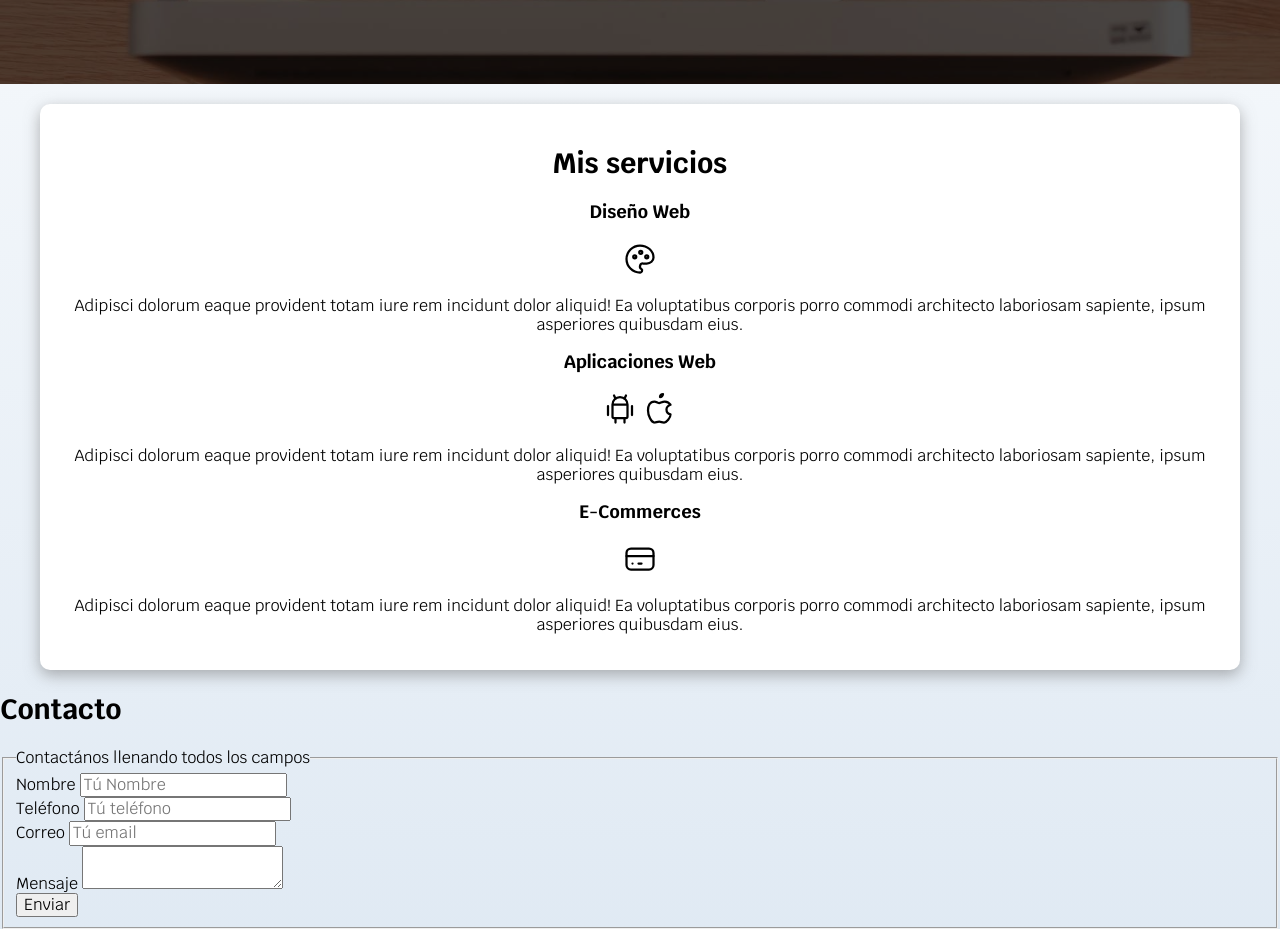
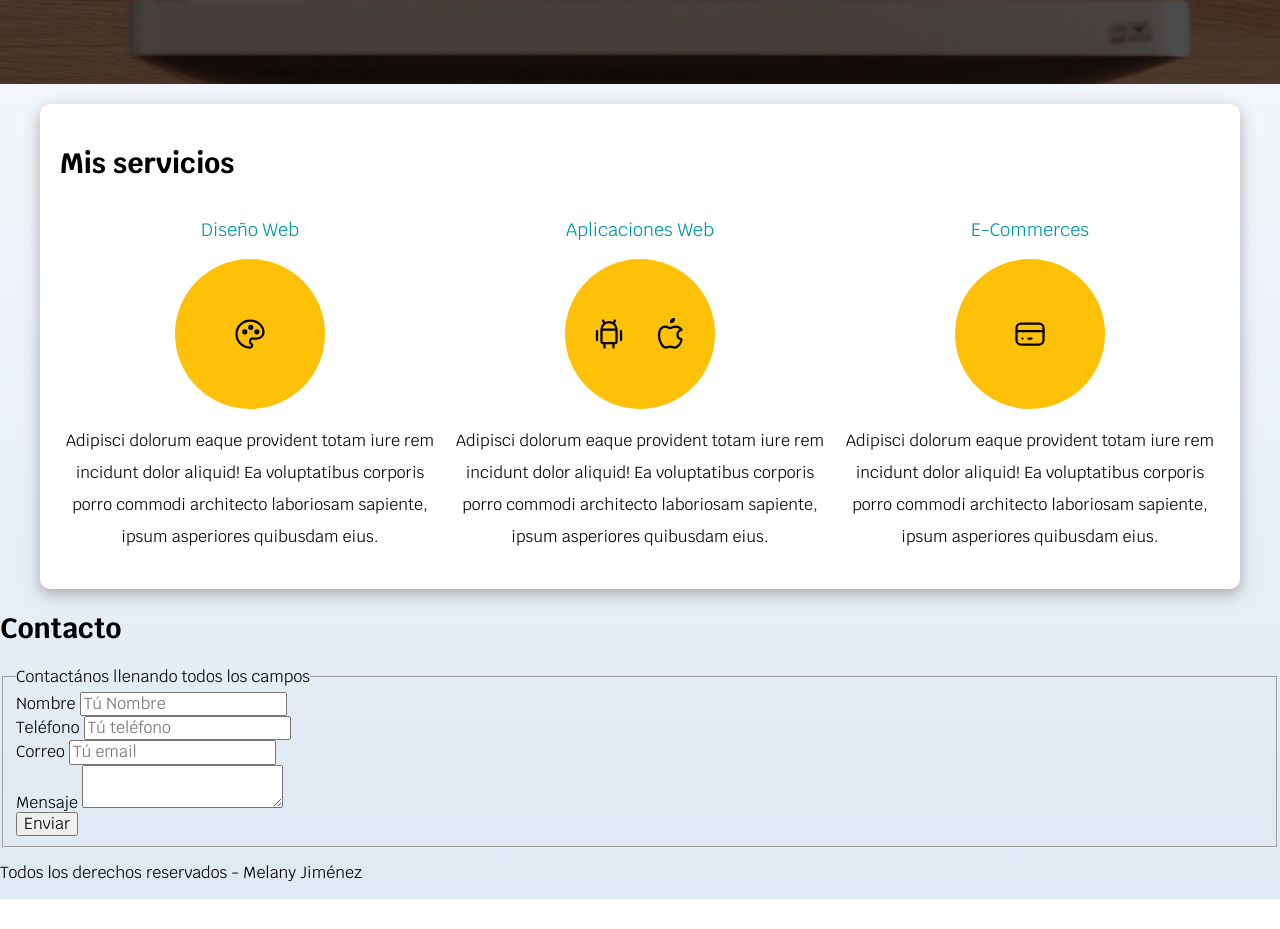
Before and after one commit to Melany0802/FreelanceDesigner, a plain HTML site: page index.html in a window 1280 px wide. Shown: the part 489-1418 px from the top of the page. After the commit the page ends 1388 px from the top, so only its background shows below. Drawn offline with Linux system fonts and the light colour scheme.

Commit message:
Services container design.

```diff
--- a/css/styles.css
+++ b/css/styles.css
@@ -33,7 +33,7 @@ body {
     max-width: 120rem;
     /*Toma como máximo 1200px, sino se puede, toma el 100% que es el ancho por defecto*/
     margin: 0 auto;
-    text-align: center;
+
 }
 
 .boton {
@@ -177,3 +177,39 @@ h3 {
 .contenido-hero p {
     color: var(--blanco);
 }
+
+
+/* Servicios */
+@media(min-width: 768px) {
+    .servicios {
+        display: grid;
+        grid-template-columns: repeat(3, 1fr);
+        column-gap: 1rem;
+    }
+}
+
+.servicio{ /*Para poder tener centrado los circulos*/
+    display: flex;
+    flex-direction: column;
+    align-items: center;
+}
+
+.servicio h3{
+    color: var(--secundario);
+    font-weight: normal;
+}
+
+.servicio p{
+    line-height: 2; /*interlineado*/
+    text-align: center;
+}
+
+.servicio .iconos{
+    height: 15rem;
+    width: 15rem;
+    background-color: var(--primario);
+    border-radius: 50%; /*Si tenemos un cuadrado y le ponemos este border-radius se forma un circulo perfecto*/
+    display: flex;
+    justify-content: space-evenly;
+    align-items: center;
+}
--- a/index.html
+++ b/index.html
@@ -51,12 +51,13 @@
 
     <main class="contenedor sombra">
         <h2>Mis servicios</h2>
-
-        <section>
+        <div class="servicios">
+            <section class="servicio">
                 <h3>Diseño Web</h3>
-            <svg xmlns="http://www.w3.org/2000/svg" class="icon icon-tabler icon-tabler-palette" width="36" height="36"
-                viewBox="0 0 24 24" stroke-width="1.5" stroke="#000000" fill="none" stroke-linecap="round"
-                stroke-linejoin="round">
+                <div class="iconos">
+                    <svg xmlns="http://www.w3.org/2000/svg" class="icon icon-tabler icon-tabler-palette" width="36"
+                        height="36" viewBox="0 0 24 24" stroke-width="1.5" stroke="#000000" fill="none"
+                        stroke-linecap="round" stroke-linejoin="round">
                         <path stroke="none" d="M0 0h24v24H0z" fill="none" />
                         <path
                             d="M12 21a9 9 0 0 1 0 -18c4.97 0 9 3.582 9 8c0 1.06 -.474 2.078 -1.318 2.828c-.844 .75 -1.989 1.172 -3.182 1.172h-2.5a2 2 0 0 0 -1 3.75a1.3 1.3 0 0 1 -1 2.25" />
@@ -64,15 +65,18 @@
                         <path d="M12.5 7.5m-1 0a1 1 0 1 0 2 0a1 1 0 1 0 -2 0" />
                         <path d="M16.5 10.5m-1 0a1 1 0 1 0 2 0a1 1 0 1 0 -2 0" />
                     </svg>
-            <p>Adipisci dolorum eaque provident totam iure rem incidunt dolor aliquid! Ea voluptatibus corporis porro
+                </div>
+                <p>Adipisci dolorum eaque provident totam iure rem incidunt dolor aliquid! Ea voluptatibus corporis
+                    porro
                     commodi architecto laboriosam sapiente, ipsum asperiores quibusdam eius.</p>
             </section>
 
-        <section>
+            <section class="servicio">
                 <h3>Aplicaciones Web</h3>
-            <svg xmlns="http://www.w3.org/2000/svg" class="icon icon-tabler icon-tabler-brand-android" width="36"
-                height="36" viewBox="0 0 24 24" stroke-width="1.5" stroke="#000000" fill="none" stroke-linecap="round"
-                stroke-linejoin="round">
+                <div class="iconos">
+                    <svg xmlns="http://www.w3.org/2000/svg" class="icon icon-tabler icon-tabler-brand-android"
+                        width="36" height="36" viewBox="0 0 24 24" stroke-width="1.5" stroke="#000000" fill="none"
+                        stroke-linecap="round" stroke-linejoin="round">
                         <path stroke="none" d="M0 0h24v24H0z" fill="none" />
                         <path d="M4 10l0 6" />
                         <path d="M20 10l0 6" />
@@ -83,31 +87,37 @@
                         <path d="M15 18l0 3" />
                     </svg>
                     <svg xmlns="http://www.w3.org/2000/svg" class="icon icon-tabler icon-tabler-brand-apple" width="36"
-                height="36" viewBox="0 0 24 24" stroke-width="1.5" stroke="#000000" fill="none" stroke-linecap="round"
-                stroke-linejoin="round">
+                        height="36" viewBox="0 0 24 24" stroke-width="1.5" stroke="#000000" fill="none"
+                        stroke-linecap="round" stroke-linejoin="round">
                         <path stroke="none" d="M0 0h24v24H0z" fill="none" />
                         <path
                             d="M8.286 7.008c-3.216 0 -4.286 3.23 -4.286 5.92c0 3.229 2.143 8.072 4.286 8.072c1.165 -.05 1.799 -.538 3.214 -.538c1.406 0 1.607 .538 3.214 .538s4.286 -3.229 4.286 -5.381c-.03 -.011 -2.649 -.434 -2.679 -3.23c-.02 -2.335 2.589 -3.179 2.679 -3.228c-1.096 -1.606 -3.162 -2.113 -3.75 -2.153c-1.535 -.12 -3.032 1.077 -3.75 1.077c-.729 0 -2.036 -1.077 -3.214 -1.077z" />
                         <path d="M12 4a2 2 0 0 0 2 -2a2 2 0 0 0 -2 2" />
                     </svg>
-            <p>Adipisci dolorum eaque provident totam iure rem incidunt dolor aliquid! Ea voluptatibus corporis porro
+                </div>
+                <p>Adipisci dolorum eaque provident totam iure rem incidunt dolor aliquid! Ea voluptatibus corporis
+                    porro
                     commodi architecto laboriosam sapiente, ipsum asperiores quibusdam eius.</p>
             </section>
 
-        <section>
+            <section class="servicio">
                 <h3>E-Commerces</h3>
+                <div class="iconos">
                     <svg xmlns="http://www.w3.org/2000/svg" class="icon icon-tabler icon-tabler-credit-card" width="36"
-                height="36" viewBox="0 0 24 24" stroke-width="1.5" stroke="#000000" fill="none" stroke-linecap="round"
-                stroke-linejoin="round">
+                        height="36" viewBox="0 0 24 24" stroke-width="1.5" stroke="#000000" fill="none"
+                        stroke-linecap="round" stroke-linejoin="round">
                         <path stroke="none" d="M0 0h24v24H0z" fill="none" />
                         <path d="M3 5m0 3a3 3 0 0 1 3 -3h12a3 3 0 0 1 3 3v8a3 3 0 0 1 -3 3h-12a3 3 0 0 1 -3 -3z" />
                         <path d="M3 10l18 0" />
                         <path d="M7 15l.01 0" />
                         <path d="M11 15l2 0" />
                     </svg>
-            <p>Adipisci dolorum eaque provident totam iure rem incidunt dolor aliquid! Ea voluptatibus corporis porro
+                </div>
+                <p>Adipisci dolorum eaque provident totam iure rem incidunt dolor aliquid! Ea voluptatibus corporis
+                    porro
                     commodi architecto laboriosam sapiente, ipsum asperiores quibusdam eius.</p>
             </section>
+        </div>
     </main>
 
     <section>
```
Lines whose indentation alone changed are shown as unchanged.
